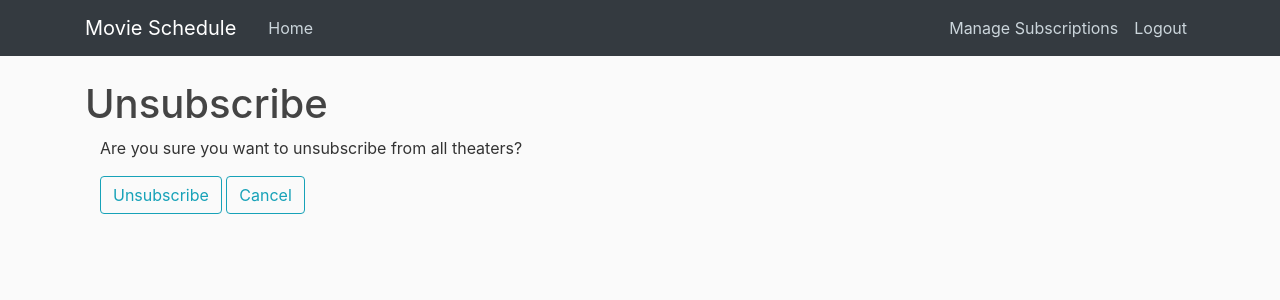
After one commit to zlee1/MovieSchedule_App, a Django app: page /unsubscribe/all in a window 1280 px wide. The commit adds this page. Shown: the top 300 px of the page. Run offline with Django 5.2, Linux system fonts and the light colour scheme; a user stored in the database is signed in; tables that the repository leaves empty hold one stand-in row (values such as "Sample post"); some libraries are stand-ins or nearby versions.

Commit message:
added unsubscribe all functionality

```diff
--- a/MovieSchedule/subscriptions/templates/subscriptions/manage.html
+++ b/MovieSchedule/subscriptions/templates/subscriptions/manage.html
@@ -6,8 +6,6 @@
     {% else %}
         <h1>Welcome, {{ user.username }}</h1>
     {% endif %}
-
-
 
     <div class="container mt-4 mb-4">
         <h2 class="mt-4">Subscriptions</h2>
@@ -18,7 +16,8 @@
                 {% endfor %}
             </ul>
             <a class="btn btn-outline-info mt-2" href="{% url 'subscriptions-search' zip_code='00000' %}">Subscribe to Theaters</a>
-            <a class="btn btn-outline-info mt-2 float-right" href="">Unsubscribe From All Theaters</a>
+
+            <a class="btn btn-outline-info mt-2 float-right" href="{% url 'subscriptions-unsubscribe' theater_id='all' %}">Unsubscribe From All Theaters</a>
         {% else %}
             <p>You are not subscribed to any theaters. Search for theaters below and then subscribe to begin receiving schedule emails.</p>
             <a class="btn btn-outline-info mt-2" href="{% url 'subscriptions-search' zip_code='00000' %}">Subscribe to Theaters</a>
--- /dev/null
+++ b/MovieSchedule/subscriptions/templates/subscriptions/unsubscribe.html
@@ -0,0 +1,18 @@
+{% extends 'subscriptions/base.html' %}
+{% block content %}
+
+    {% if theater_id == 'all' %}
+        <h1>Unsubscribe</h1>
+        <div class="container">
+            <p>Are you sure you want to unsubscribe from all theaters?</p>
+            <form method="POST">
+                {% csrf_token %}
+
+                <button class="btn btn-outline-info" type="submit">Unsubscribe</button>
+                <a class="btn btn-outline-info" href="{% url 'subscriptions-manage' %}">Cancel</a>
+            </form>
+
+
+        </div>
+    {% endif %}
+{% endblock content %}
--- a/MovieSchedule/subscriptions/urls.py
+++ b/MovieSchedule/subscriptions/urls.py
@@ -6,4 +6,5 @@ urlpatterns = [
     ,path('home/', views.home, name='subscriptions-home')
     ,path('manage/', views.manage, name='subscriptions-manage')
     ,path('search/<str:zip_code>', views.theater_search, name='subscriptions-search')
+    ,path('unsubscribe/<str:theater_id>', views.unsubscribe, name='subscriptions-unsubscribe')
 ]
--- a/MovieSchedule/subscriptions/views.py
+++ b/MovieSchedule/subscriptions/views.py
@@ -94,3 +94,18 @@ def theater_search(request, zip_code='00000'):
     context = {'title': 'Search', 'form': form, 'zip_code': zip_code, 'theaters': theater_list}
 
     return render(request, 'subscriptions/theater_search.html', context=context)
+
+def unsubscribe(request, theater_id='all'):
+    if(theater_id != 'all'):
+        request.user.subscription_set.all().get(theater=Theater.objects.filter(id=theater_id)).delete()
+
+
+    if(request.method == 'POST'):
+        if(theater_id == 'all'):
+            for subscription in request.user.subscription_set.all():
+                subscription.delete()
+        messages.success(request, 'Unsubscribed')
+        return redirect('subscriptions-manage')
+
+    context = {'title': 'Unsubscribe', 'theater_id': theater_id}
+    return render(request, 'subscriptions/unsubscribe.html', context=context)
```
